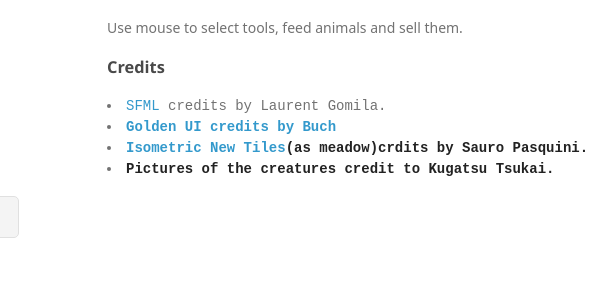
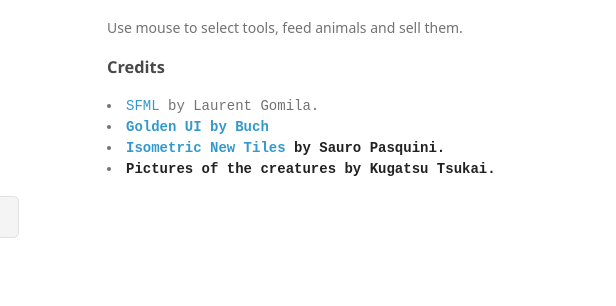
Before and after one commit to RuxuanXu/Happy_Pixel_Farm, a plain HTML site: page index.html in a window 1280 px wide. Shown: the part 158-464 px from the top of the page, 463-1079 px from the left. Drawn offline with Linux system fonts and the light colour scheme; a web font is replaced by a local one.

Commit message:
Update index.html

```diff
--- a/index.html
+++ b/index.html
@@ -40,10 +40,10 @@
 <p>Use mouse to select tools, feed animals and sell them.</p>
 <h3>Credits</h3>
 
-<li class="style2" style="font-family: Courier New;"><a href="http://www.sfml-dev.org/license.php">SFML</a>&nbsp;credits by&nbsp;Laurent Gomila.</li>
-<li class="style2" style="font-family: Courier New;"><strong style="line-height: 20.8px;"><a href="http://opengameart.org/users/buch">Golden UI credits by Buch</a></strong></li>
-<li class="style2" style="font-family: Courier New;"><strong style="line-height: 20.8px;"><a href="http://www.deviantart.com/art/Isometric-new-tiles-274882986">Isometric New Tiles</a>(as meadow)crdits by Sauro Pasquini.</strong></li>
-<li class="style2" style="font-family: Courier New;"><strong style="line-height: 20.8px;">Pictures of the creatures credit to Kugatsu Tsukai.</strong></li>
+<li class="style2" style="font-family: Courier New;"><a href="http://www.sfml-dev.org/license.php">SFML</a> by Laurent Gomila.</li>
+<li class="style2" style="font-family: Courier New;"><strong style="line-height: 20.8px;"><a href="http://opengameart.org/users/buch">Golden UI by Buch</a></strong></li>
+<li class="style2" style="font-family: Courier New;"><strong style="line-height: 20.8px;"><a href="http://www.deviantart.com/art/Isometric-new-tiles-274882986">Isometric New Tiles</a> by Sauro Pasquini.</strong></li>
+<li class="style2" style="font-family: Courier New;"><strong style="line-height: 20.8px;">Pictures of the creatures by Kugatsu Tsukai.</strong></li>
       </section>
       <footer>
         <p>This project is maintained by <a href="https://github.com/RuxuanXu">RuxuanXu</a></p>
```
